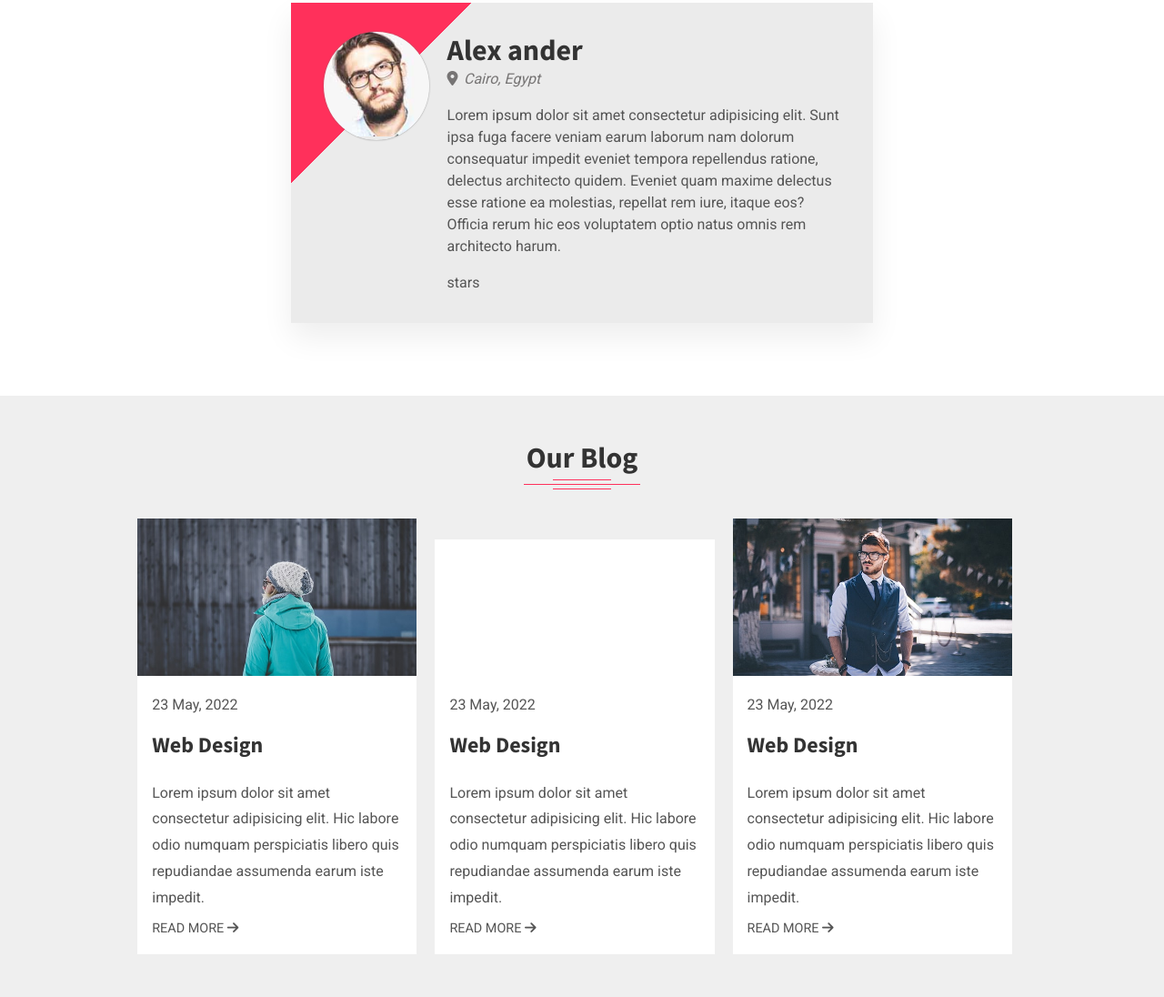
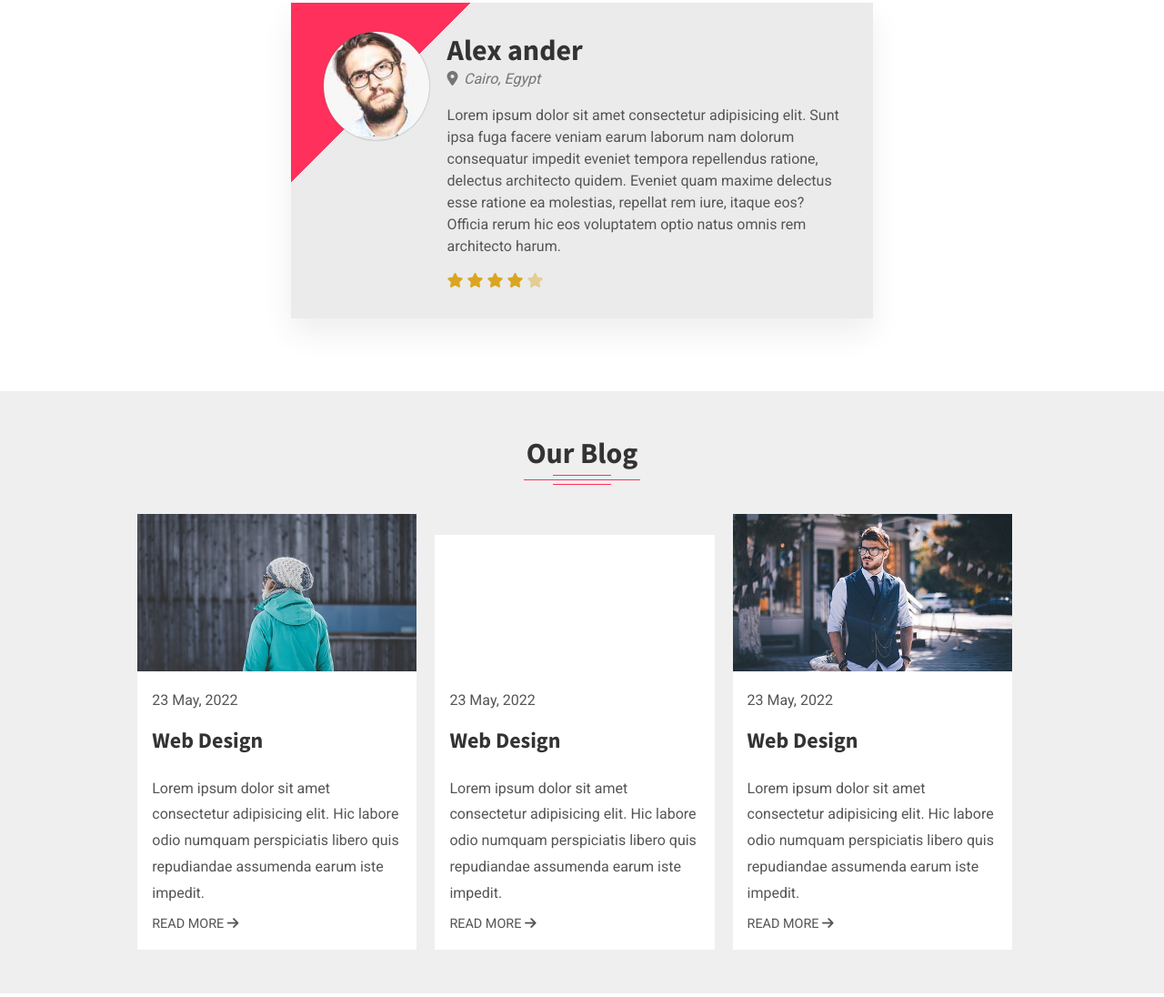
Before and after one commit to HeshamAbdelalem/fokir-portfolio, a plain HTML site: page index.html in a window 1280 px wide. Shown: the part 2841-3937 px from the top of the page at 91% size. Drawn offline with Linux system fonts and the light colour scheme; grey boxes are pictures that could not be loaded.

Commit message:
add rating stars

```diff
--- a/index.html
+++ b/index.html
@@ -233,7 +233,13 @@
               rem iure, itaque eos? Officia rerum hic eos voluptatem optio natus
               omnis rem architecto harum.
             </p>
-            <p class="stars">stars</p>
+            <div class="stars" style="color: #daa520">
+              <i class="fa fa-star"></i>
+              <i class="fa fa-star"></i>
+              <i class="fa fa-star"></i>
+              <i class="fa fa-star"></i>
+              <i class="fa fa-star" style="color: #daa5206b"></i>
+            </div>
           </div>
         </div>
       </div>
```
